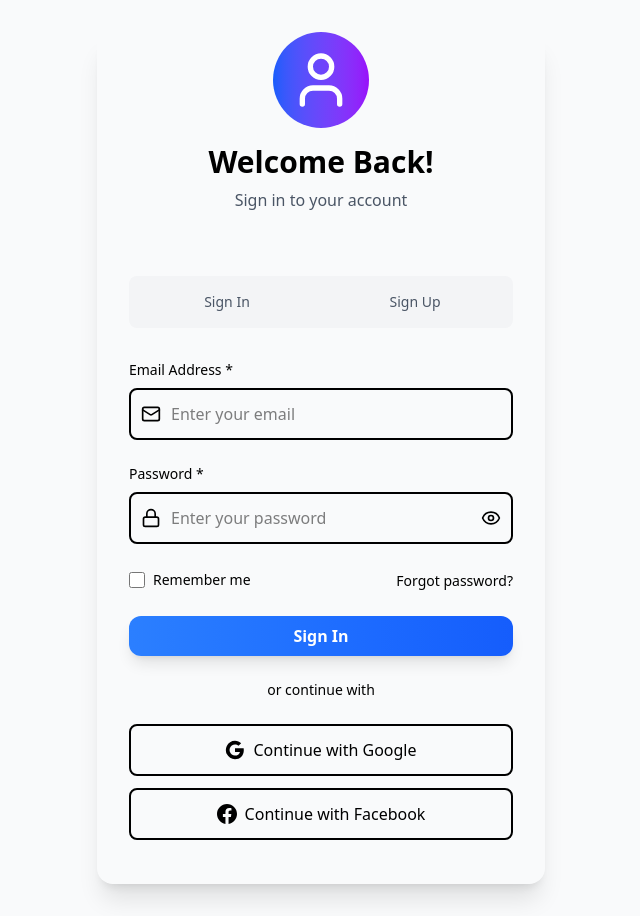
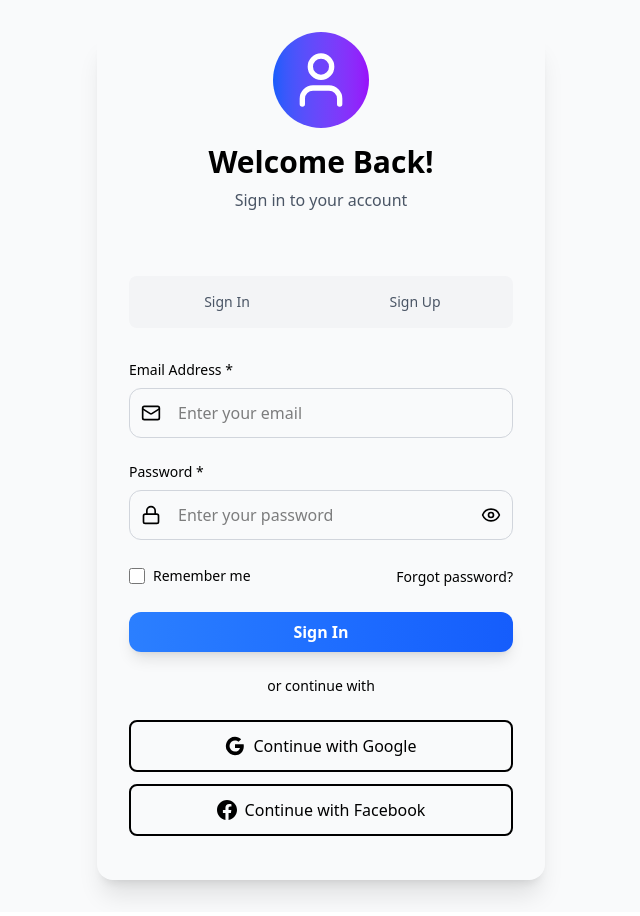
Before and after one commit to pedropkmmt/Mechanic-Finder, a React (Vite) app in the folder mechanic-finder/: page /auth in a window 1280 px wide. Shown: the whole page, without its empty margins (319-959 px from the left). Built offline with nearby package versions, Linux system fonts and the light colour scheme.

Commit message:
input field styling updated

```diff
--- a/mechanic-finder/src/components/auth/InputField.jsx
+++ b/mechanic-finder/src/components/auth/InputField.jsx
@@ -34,7 +34,7 @@ const InputField = ({
         placeholder={placeholder}
         min={min}
         max={max}
-        className={`w-full py-3 ${Icon ? 'pl-10' : 'pl-4'} ${showPasswordToggle ? 'pr-12' : 'pr-4'} border-2 border-input rounded-lg text-base transition-all duration-300 focus:outline-none focus:border-blue-primary focus:shadow-focus placeholder-muted-foreground bg-background`}
+        className="w-full pl-12 pr-4 py-3 border border-gray-300 rounded-xl focus:ring-2 focus:ring-blue-500 focus:border-transparent transition-all duration-200"
         required={required}
       />
       {showPasswordToggle && (
```
